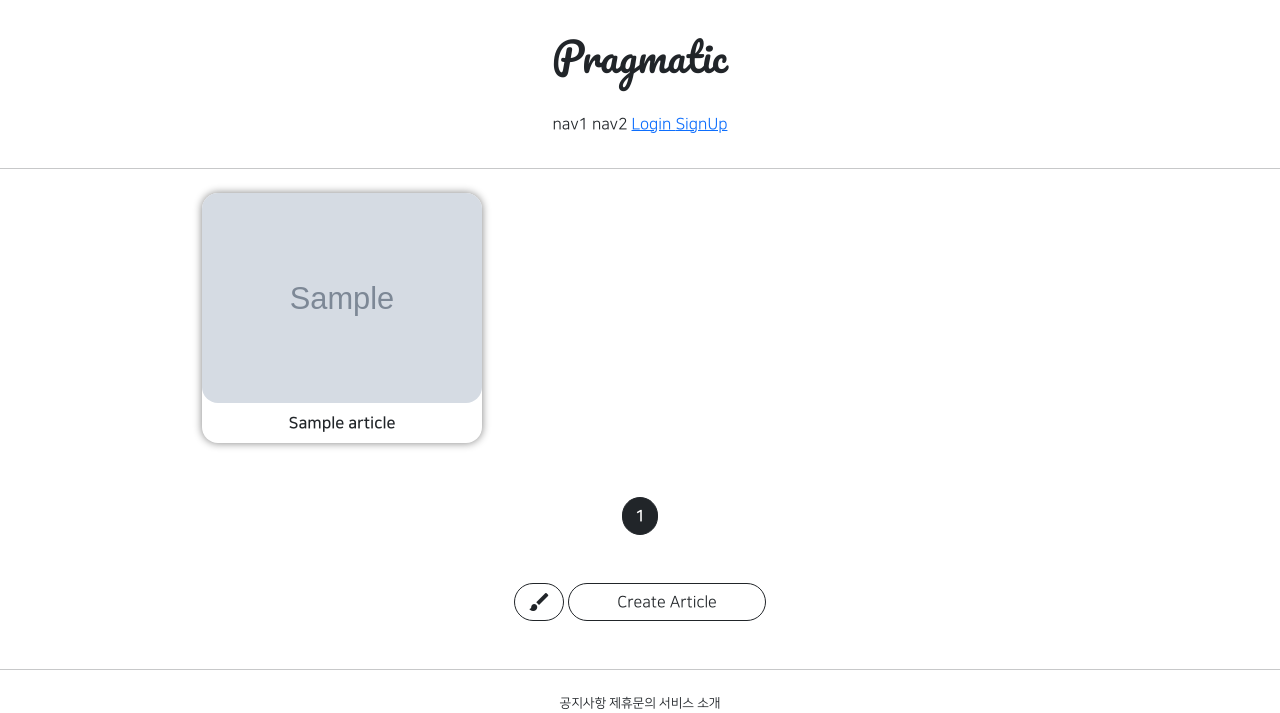
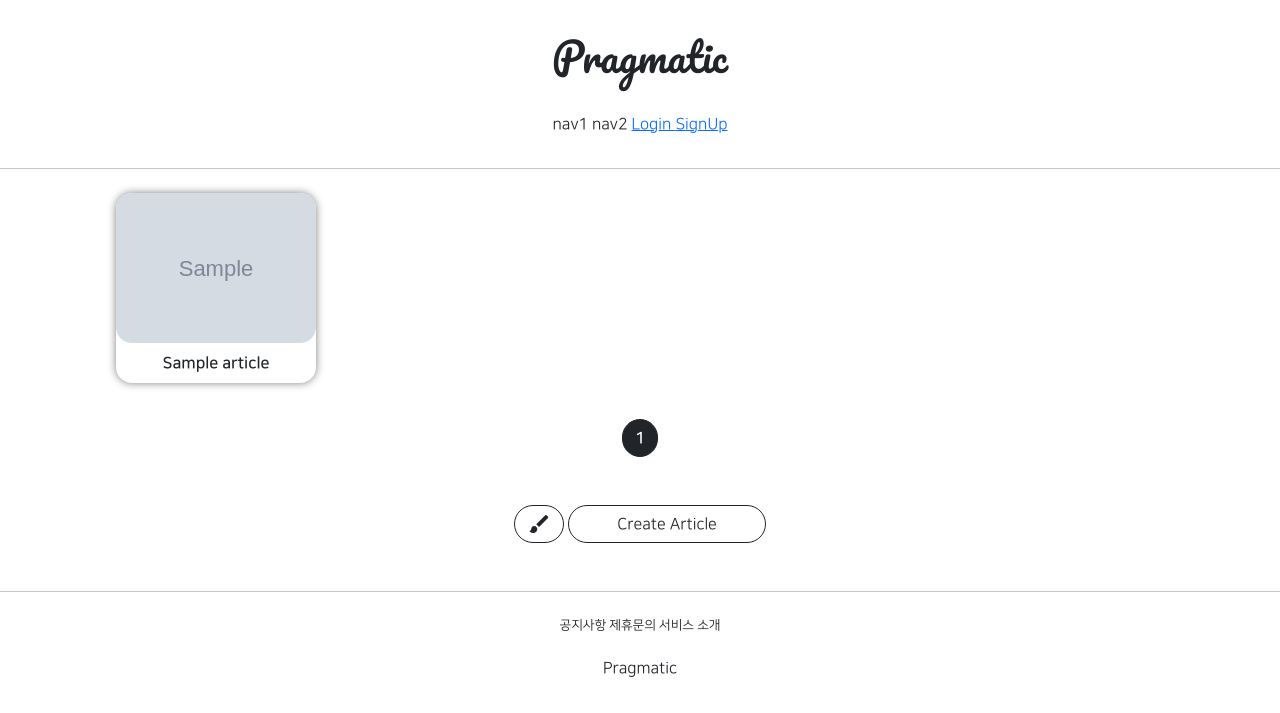
Before and after one commit to PR-Juyoung/GJAI_web, a Django app: page /articles/list/ in a window 1280 px wide. Shown: the top 713 px of the page. Run offline with Django 3.2, Linux system fonts and the light colour scheme; tables that the repository leaves empty hold one stand-in row (values such as "Sample post"); grey boxes marked "Sample" are stand-in pictures; parts of the project's set-up code (start-up, migrations or seed data) failed here and were passed over; some libraries are stand-ins or nearby versions.

Commit message:
210812 hello_world commit_3

```diff
--- a/articleapp/templates/articleapp/list.html
+++ b/articleapp/templates/articleapp/list.html
@@ -3,10 +3,15 @@
 
 {% block content %}
 
+    <style>
+        .container{
+            padding: 0;
+            margin: 0 auto;
+        }
 
-    <style>
         .container div {
-          width: 280px;
+          width: 45%;
+            max-width: 200px;
             box-shadow: 0 0 .5rem grey;
           display: flex;
           justify-content: center;
--- a/articleapp/views.py
+++ b/articleapp/views.py
@@ -64,4 +64,4 @@ class ArticleListView(ListView):
     model = Article
     context_object_name = 'article_list'
     template_name = 'articleapp/list.html'
-    paginate_by = 1   # 잠깐 1로 바꿔놓음
+    paginate_by = 20   # 잠깐 1로 바꿔놓음
--- a/static/js/magicgrid.js
+++ b/static/js/magicgrid.js
@@ -278,7 +278,7 @@ MagicGrid.prototype.listen = function listen () {
 let magicGrid = new MagicGrid({
   container: '.container',
   animate: true,
-  gutter: 30,
+  gutter: 12,
   static: true,
   useMin: true
 });
```
